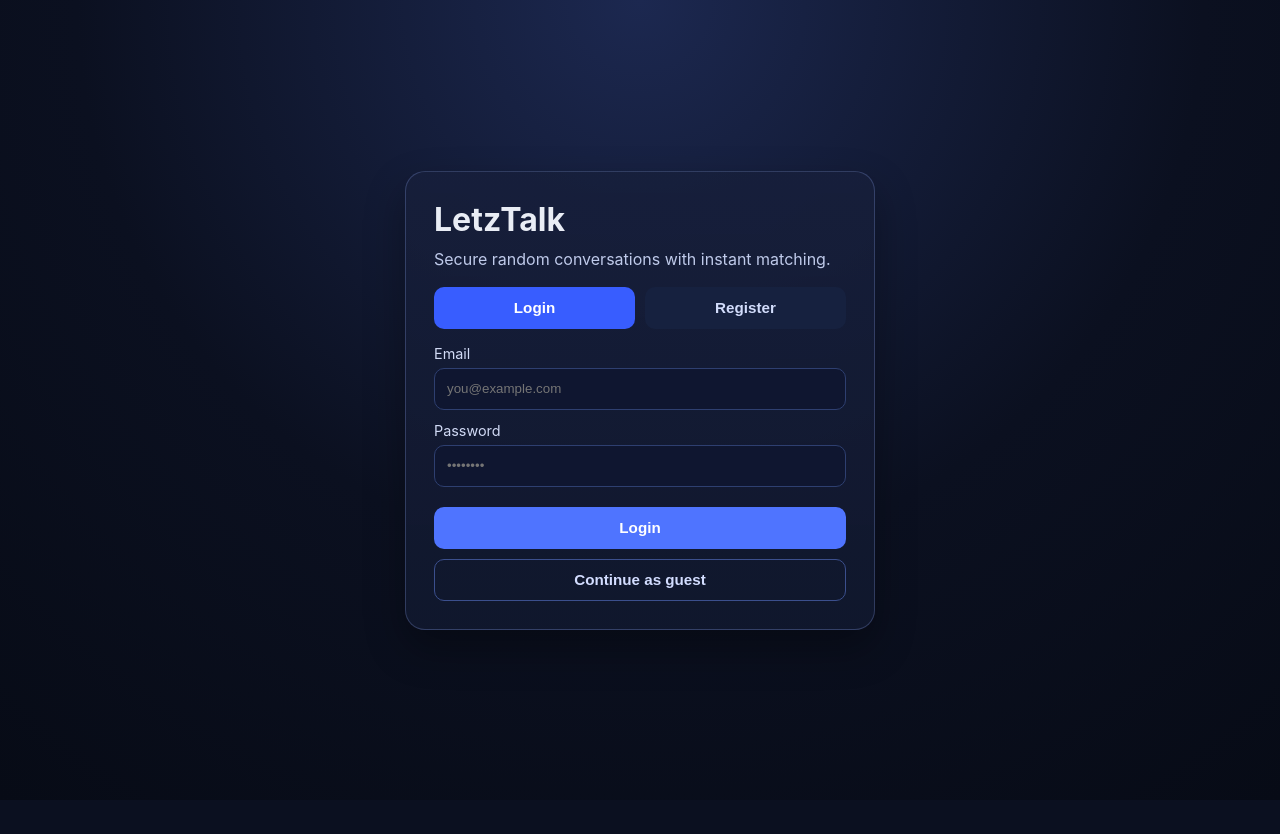
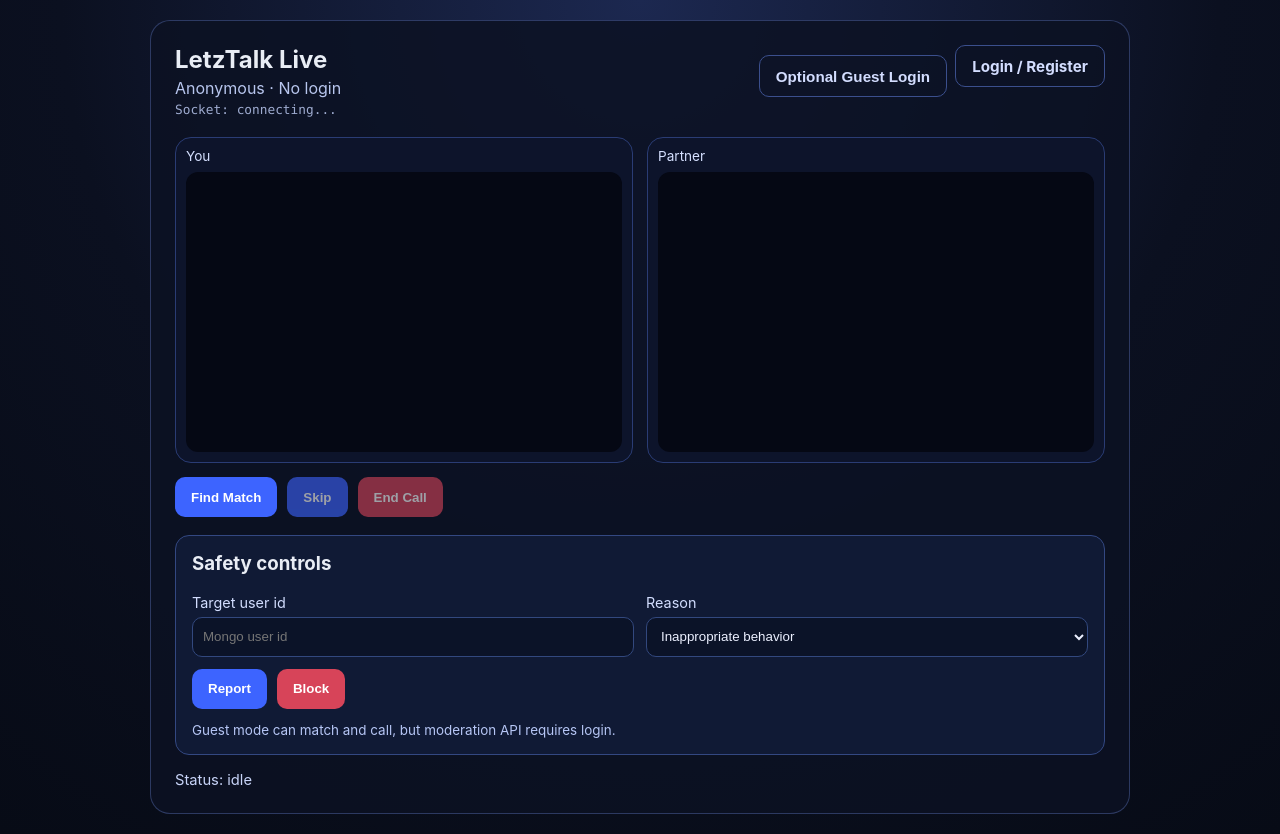
Before and after one commit to shreyaaa-1/letztalk, a React (Vite) app in the folder client/: page /match in a window 1280 px wide. Before the commit this address led to /auth. Before the commit the page ends 800 px from the top, so only its background shows below. Built offline with nearby package versions, Linux system fonts and the light colour scheme; no server answers.

Commit message:
feat(frontend): make login optional and add public start-talk landing

```diff
--- a/client/src/App.jsx
+++ b/client/src/App.jsx
@@ -1,27 +1,14 @@
 import { Navigate, Route, Routes } from "react-router-dom";
-import ProtectedRoute from "./components/ProtectedRoute";
 import AuthPage from "./pages/AuthPage";
+import HomePage from "./pages/HomePage";
 import MatchPage from "./pages/MatchPage";
-import { useAuth } from "./hooks/useAuth";
 
 function App() {
-  const { isAuthenticated } = useAuth();
-
   return (
     <Routes>
-      <Route
-        path="/"
-        element={<Navigate to={isAuthenticated ? "/match" : "/auth"} replace />}
-      />
+      <Route path="/" element={<HomePage />} />
       <Route path="/auth" element={<AuthPage />} />
-      <Route
-        path="/match"
-        element={(
-          <ProtectedRoute>
-            <MatchPage />
-          </ProtectedRoute>
-        )}
-      />
+      <Route path="/match" element={<MatchPage />} />
       <Route path="*" element={<Navigate to="/" replace />} />
     </Routes>
   );
--- a/client/src/index.css
+++ b/client/src/index.css
@@ -17,6 +17,79 @@ body {
 
 #root {
   min-height: 100vh;
+}
+
+a {
+  text-decoration: none;
+}
+
+.home-layout {
+  min-height: 100vh;
+  display: grid;
+  place-items: center;
+  padding: 20px;
+}
+
+.home-card {
+  width: min(860px, 100%);
+  border-radius: 20px;
+  padding: 28px;
+  background: linear-gradient(180deg, rgba(23, 31, 59, 0.88) 0%, rgba(17, 24, 46, 0.92) 100%);
+  border: 1px solid rgba(150, 175, 255, 0.24);
+  box-shadow: 0 18px 40px rgba(0, 0, 0, 0.32);
+}
+
+.home-card h1 {
+  margin: 0;
+  font-size: 2rem;
+}
+
+.home-card p {
+  margin: 10px 0 18px;
+  color: #bfcaea;
+}
+
+.home-gif {
+  width: 100%;
+  max-height: 320px;
+  object-fit: cover;
+  border-radius: 14px;
+  border: 1px solid #2f4278;
+}
+
+.home-actions {
+  margin-top: 16px;
+  display: flex;
+  flex-wrap: wrap;
+  gap: 10px;
+}
+
+.solid-link,
+.ghost-link {
+  height: 42px;
+  border-radius: 10px;
+  padding: 0 16px;
+  display: inline-flex;
+  align-items: center;
+  justify-content: center;
+  font-size: 0.95rem;
+  font-weight: 700;
+}
+
+.solid-link {
+  color: #fff;
+  background: #4f74ff;
+}
+
+.ghost-link {
+  color: #d3ddff;
+  background: transparent;
+  border: 1px solid #3b4f8d;
+}
+
+.full-link {
+  width: 100%;
+  margin-bottom: 12px;
 }
 
 .center-screen {
@@ -164,6 +237,16 @@ body {
   padding: 0 16px;
 }
 
+.header-actions {
+  display: flex;
+  gap: 8px;
+  flex-wrap: wrap;
+}
+
+.small-link {
+  height: 42px;
+}
+
 .video-grid {
   display: grid;
   grid-template-columns: repeat(2, minmax(0, 1fr));
--- a/client/src/pages/AuthPage.jsx
+++ b/client/src/pages/AuthPage.jsx
@@ -1,17 +1,13 @@
 import { useState } from "react";
-import { Navigate } from "react-router-dom";
+import { Link } from "react-router-dom";
 import { useAuth } from "../hooks/useAuth";
 
 const AuthPage = () => {
-  const { isAuthenticated, login, register, continueAsGuest } = useAuth();
+  const { login, register, continueAsGuest } = useAuth();
   const [mode, setMode] = useState("login");
   const [form, setForm] = useState({ username: "", email: "", password: "" });
   const [error, setError] = useState("");
   const [loading, setLoading] = useState(false);
-
-  if (isAuthenticated) {
-    return <Navigate to="/match" replace />;
-  }
 
   const onChange = (event) => {
     setForm((prev) => ({ ...prev, [event.target.name]: event.target.value }));
@@ -52,7 +48,11 @@ const AuthPage = () => {
     <div className="auth-layout">
       <div className="auth-card">
         <h1>LetzTalk</h1>
-        <p>Secure random conversations with instant matching.</p>
+        <p>Login/register is optional. You can start random talks directly without any account.</p>
+
+        <Link to="/match" className="solid-link full-link">
+          Start Random Talk (No Login)
+        </Link>
 
         <div className="auth-tabs">
           <button
--- /dev/null
+++ b/client/src/pages/HomePage.jsx
@@ -0,0 +1,32 @@
+import { Link } from "react-router-dom";
+
+const HomePage = () => {
+  return (
+    <div className="home-layout">
+      <div className="home-card">
+        <h1>Meet new strangers instantly on LetzTalk</h1>
+        <p>
+          No login required to start random talks. Guest, login, and register are optional if you want
+          account features.
+        </p>
+
+        <img
+          className="home-gif"
+          src="https://media.giphy.com/media/3oriO0OEd9QIDdllqo/giphy.gif"
+          alt="People meeting and chatting"
+        />
+
+        <div className="home-actions">
+          <Link to="/match" className="solid-link">
+            Start Random Talk
+          </Link>
+          <Link to="/auth" className="ghost-link">
+            Login / Register / Guest (Optional)
+          </Link>
+        </div>
+      </div>
+    </div>
+  );
+};
+
+export default HomePage;
--- a/client/src/pages/MatchPage.jsx
+++ b/client/src/pages/MatchPage.jsx
@@ -1,4 +1,5 @@
 import { useCallback, useEffect, useRef, useState } from "react";
+import { Link } from "react-router-dom";
 import { io } from "socket.io-client";
 import http from "../api/http";
 import { SOCKET_URL } from "../config";
@@ -9,7 +10,7 @@ const ICE_CONFIG = {
 };
 
 const MatchPage = () => {
-  const { user, isLoggedInUser, logout } = useAuth();
+  const { user, isLoggedInUser, continueAsGuest, logout } = useAuth();
 
   const [status, setStatus] = useState("idle");
   const [mySocketId, setMySocketId] = useState("");
@@ -279,13 +280,27 @@ const MatchPage = () => {
           <div>
             <h2>LetzTalk Live</h2>
             <p>
-              {user?.username || "Anonymous"} · {user?.isGuest ? "Guest" : "Registered"}
+              {user?.username || "Anonymous"} · {user ? (user?.isGuest ? "Guest" : "Registered") : "No login"}
             </p>
             <p className="mono">Socket: {mySocketId || "connecting..."}</p>
           </div>
-          <button type="button" className="ghost-btn small" onClick={logout}>
-            Logout
-          </button>
+          <div className="header-actions">
+            {!user && (
+              <button type="button" className="ghost-btn small" onClick={continueAsGuest}>
+                Optional Guest Login
+              </button>
+            )}
+            {!isLoggedInUser && (
+              <Link className="ghost-link small-link" to="/auth">
+                Login / Register
+              </Link>
+            )}
+            {user && (
+              <button type="button" className="ghost-btn small" onClick={logout}>
+                Logout
+              </button>
+            )}
+          </div>
         </header>
 
         <section className="video-grid">
```
